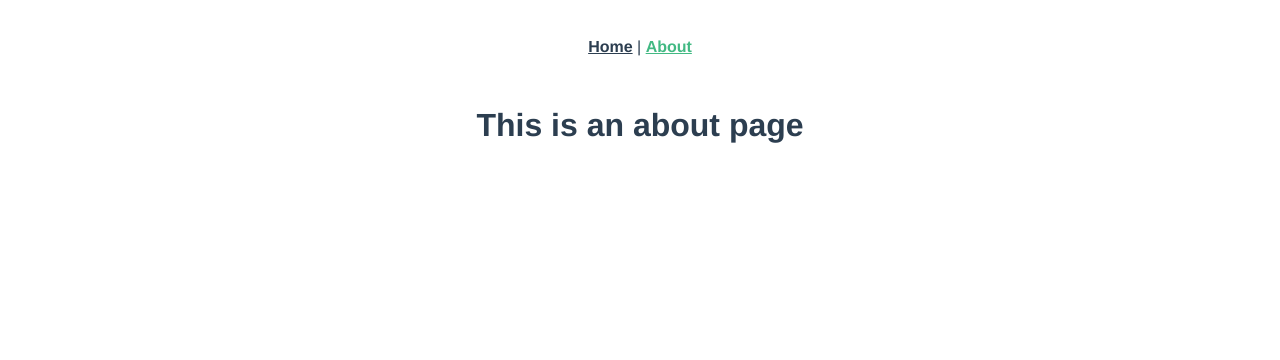
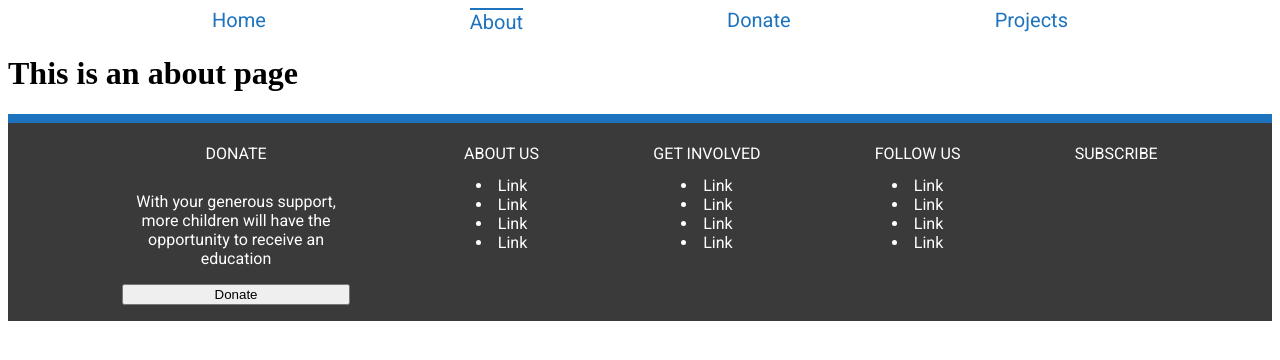
Before and after one commit to cnclause/tk-website, a Vue app in the folder client/: page /about in a window 1280 px wide. Shown: the top 360 px of the page. Built offline with nearby package versions, Linux system fonts and the light colour scheme.

Commit message:
styled nav bar and footer

```diff
--- a/client/src/App.vue
+++ b/client/src/App.vue
@@ -1,32 +1,49 @@
 <template>
   <div id="app">
     <div id="nav">
-      <router-link to="/">Home</router-link> |
-      <router-link to="/about">About</router-link>
+      <router-link class="nav-link" to="/">Home</router-link>
+      <router-link class="nav-link" to="/about">About</router-link>
+      <router-link class="nav-link" to="/donate">Donate</router-link>
+      <router-link class="nav-link" to="/projects">Projects</router-link>
     </div>
     <router-view/>
+    <footer id="footer">
+      <Footer />
+    </footer>
   </div>
 </template>
 
+<script>
+import Footer from '@/views/Footer.vue';
+
+export default {
+  components:{
+    Footer
+  }
+
+}
+</script>
+
 <style lang="scss">
-#app {
-  font-family: 'Avenir', Helvetica, Arial, sans-serif;
-  -webkit-font-smoothing: antialiased;
-  -moz-osx-font-smoothing: grayscale;
-  text-align: center;
-  color: #2c3e50;
+@import './styles/global.scss';
+
+
+#nav{
+  display: flex;
+  justify-content: space-evenly;
 }
 
-#nav {
-  padding: 30px;
+.nav-link{
+  text-decoration: none;
+  font-family: $body-font;
+  font-size: 15pt;
+  color: $light-blue;
+  cursor: pointer;
+}
 
-  a {
-    font-weight: bold;
-    color: #2c3e50;
+.router-link-exact-active{
+  border-top: 2px solid currentColor;
+}
 
-    &.router-link-exact-active {
-      color: #42b983;
-    }
-  }
-}
+
 </style>
--- a/client/src/router/index.js
+++ b/client/src/router/index.js
@@ -1,6 +1,9 @@
 import Vue from 'vue'
 import VueRouter from 'vue-router'
 import Home from '../views/Home.vue'
+import About from '../views/About.vue'
+import Donate from '../views/Donate.vue'
+import Projects from '../views/Projects.vue'
 
 Vue.use(VueRouter)
 
@@ -13,11 +16,18 @@ const routes = [
   {
     path: '/about',
     name: 'about',
-    // route level code-splitting
-    // this generates a separate chunk (about.[hash].js) for this route
-    // which is lazy-loaded when the route is visited.
-    component: () => import(/* webpackChunkName: "about" */ '../views/About.vue')
-  }
+    component: About
+  },
+  {
+    path: '/donate',
+    name: 'donate',
+    component: Donate
+  },
+  {
+    path: '/projects',
+    name: 'projects',
+    component: Projects
+  },
 ]
 
 const router = new VueRouter({
--- /dev/null
+++ b/client/src/styles/_colors.scss
@@ -0,0 +1,2 @@
+$light-blue: #1e73be;
+$charcoal-grey: #3a3a3a;
--- /dev/null
+++ b/client/src/styles/_font.scss
@@ -0,0 +1,5 @@
+@import url('https://fonts.googleapis.com/css?family=Amatic+SC&display=swap');
+@import url('https://fonts.googleapis.com/css?family=Roboto&display=swap');
+
+$title-font: 'Amatic SC', cursive;
+$body-font: 'Roboto', sans-serif;
--- /dev/null
+++ b/client/src/styles/global.scss
@@ -0,0 +1,2 @@
+@import './font';
+@import './colors';
--- a/client/src/views/About.vue
+++ b/client/src/views/About.vue
@@ -3,3 +3,9 @@
     <h1>This is an about page</h1>
   </div>
 </template>
+
+<script>
+export default {
+  name: 'about'
+}
+</script>
--- /dev/null
+++ b/client/src/views/Donate.vue
@@ -0,0 +1,9 @@
+<template>
+    <h1>Donate</h1>
+</template>
+
+<script>
+export default {
+    name: 'donate'
+}
+</script>
--- /dev/null
+++ b/client/src/views/Footer.vue
@@ -0,0 +1,66 @@
+<template>
+<div class="footer-container">
+    <section id="donate-section" class="section-container">
+        <h1 class="section-title">Donate</h1>
+        <p>With your generous support, more children will have the opportunity to receive an education</p>
+        <button>Donate</button>
+    </section>
+    <section id="about-section" class="section-container">
+        <h1 class="section-title">About Us</h1>
+        <li> Link </li>
+        <li> Link </li>
+        <li> Link </li>
+        <li> Link </li>
+    </section>
+    <section id="involved-section" class="section-container">
+        <h1 class="section-title">Get Involved</h1>
+        <li> Link </li>
+        <li> Link </li>
+        <li> Link </li>
+        <li> Link </li>    </section>
+    <section id="social-media-section" class="section-container">
+        <h1 class="section-title">Follow Us</h1>
+        <li> Link </li>
+        <li> Link </li>
+        <li> Link </li>
+        <li> Link </li>    </section>
+    <section id="subscribe-section" class="section-container">
+        <h1 class="section-title">Subscribe</h1>
+    </section>
+</div>
+</template>
+
+<style lang="scss">
+@import '@/styles/global.scss';
+
+.footer-container{
+    display: flex;
+    flex-direction: row;
+    justify-content: space-evenly;
+    background-color: $charcoal-grey;
+    color: #ffffff;
+    border-top: solid 7pt $light-blue;
+    padding-bottom: 1rem;
+    padding-top: .5rem;
+}
+
+.section-container{
+    display: flex;
+    flex-direction: column;
+    max-width: 18%;
+}
+.section-title{
+    font-family: $body-font;
+    font-size: 12pt;
+    text-transform: uppercase;
+    text-align: center;
+    font-weight: 200;
+}
+
+p, li{
+    text-align: center;
+    font-family: $body-font;
+    font-weight: 200;
+}
+
+</style>
--- a/client/src/views/Home.vue
+++ b/client/src/views/Home.vue
@@ -1,18 +1,33 @@
 <template>
   <div class="home">
-    <img alt="Vue logo" src="../assets/logo.png">
-    <HelloWorld msg="Welcome to Your Vue.js App"/>
+    <h1 class="title header">Timoun Kontan </h1>
+    <h3 class="title slogan">"little by little the bird builds its nest"</h3>
   </div>
 </template>
 
 <script>
 // @ is an alias to /src
-import HelloWorld from '@/components/HelloWorld.vue'
 
 export default {
   name: 'home',
-  components: {
-    HelloWorld
-  }
+
 }
 </script>
+
+<style lang="scss">
+@import '../styles/global.scss';
+
+.title{
+  font-family: $title-font;
+  text-align: center;
+}
+
+.header {
+  font-size: 80pt
+}
+
+.slogan {
+  font-size: 30pt;
+}
+
+</style>
--- /dev/null
+++ b/client/src/views/Projects.vue
@@ -0,0 +1,9 @@
+<template>
+    <h1>Projects</h1>
+</template>
+
+<script>
+export default {
+    name: 'projects'
+}
+</script>
```
Also changed, not shown: 1 other file (tests, documents, lock files or other folders).
